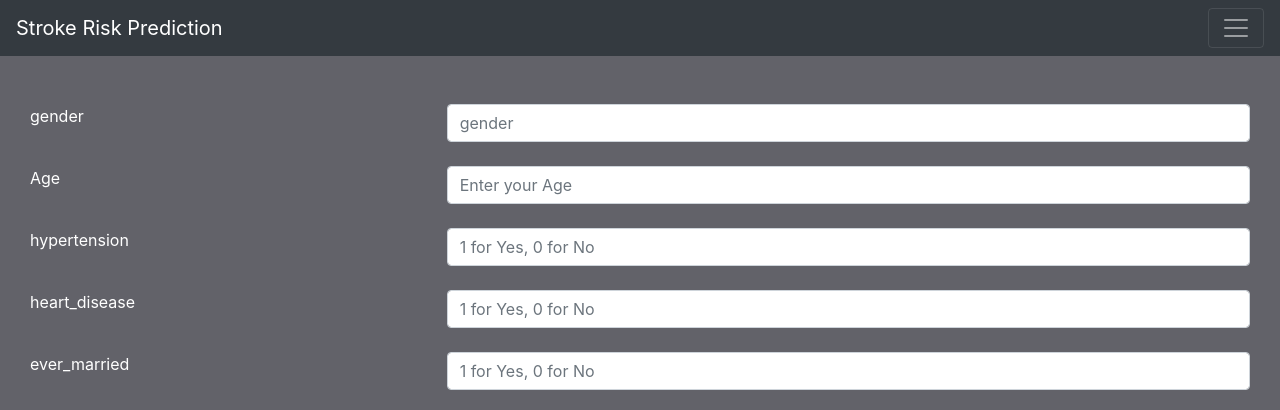
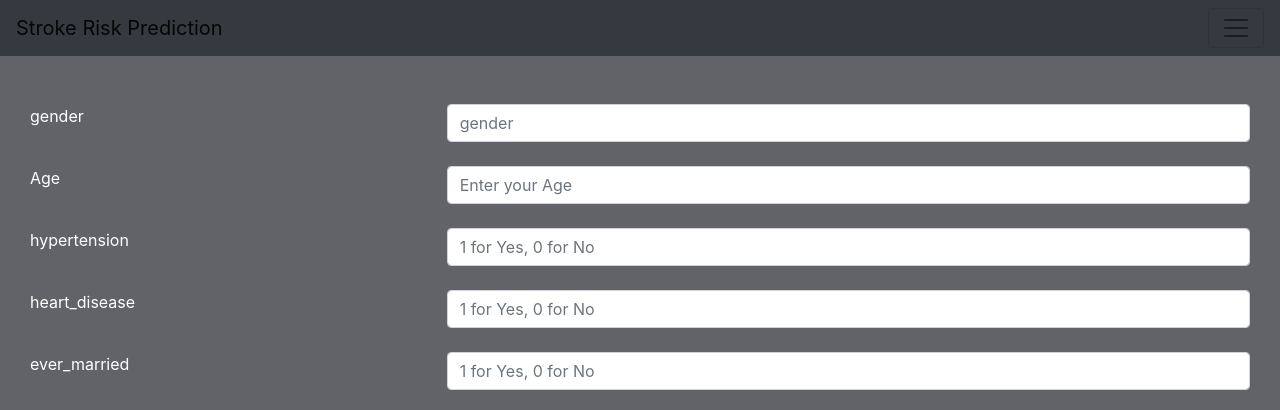
Before and after one commit to nrajiv0676/Heroku-Demo, a Flask app: page / in a window 1280 px wide. Shown: the top 410 px of the page. Run offline with Flask 2, Linux system fonts and the light colour scheme; some libraries are stand-ins or nearby versions.

Commit message:
Update home.html

```diff
--- a/templates/home.html
+++ b/templates/home.html
@@ -10,7 +10,7 @@
     <title>Home</title>
 </head>
 
-<nav class="navbar navbar-dark bg-dark navbar-fixed-top">
+<nav class="navbar navbar-light bg-dark navbar-fixed-top">
     <a class="navbar-brand" href="#">Stroke Risk Prediction</a>
     <button class="navbar-toggler" type="button" data-toggle="collapse" data-target="#navbarNav" aria-controls="navbarNav" aria-expanded="false" aria-label="Toggle navigation">
         <span class="navbar-toggler-icon"></span>
```
